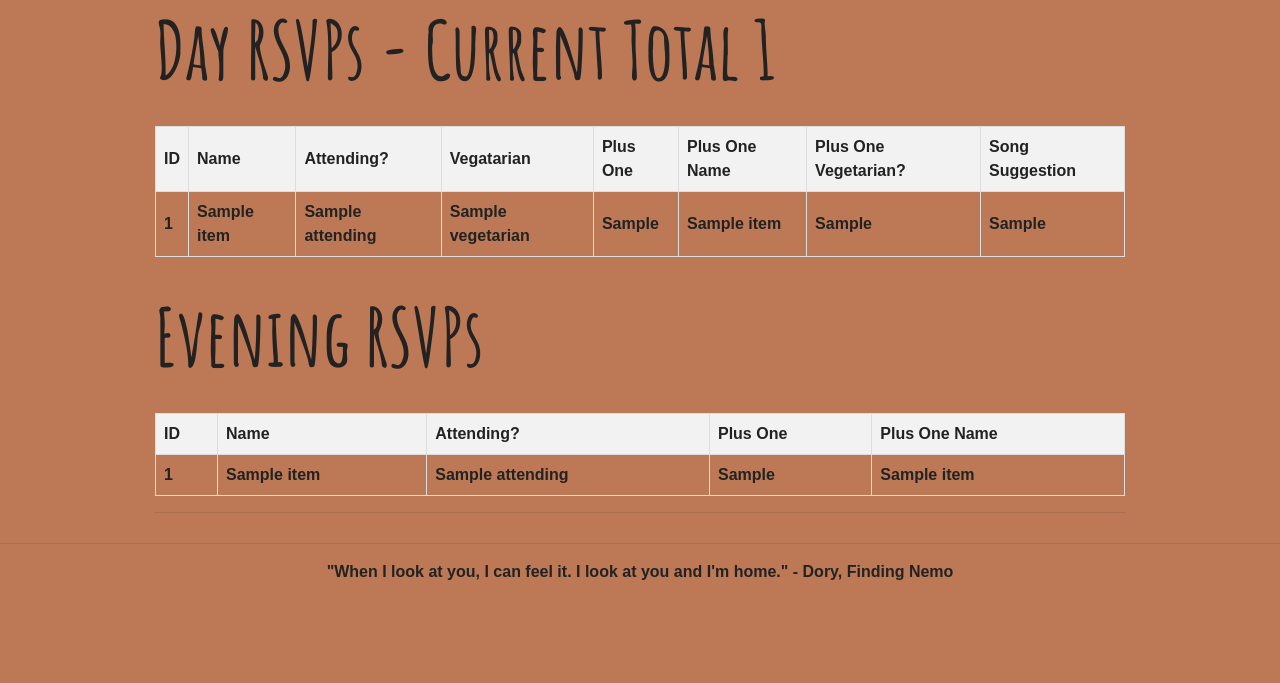
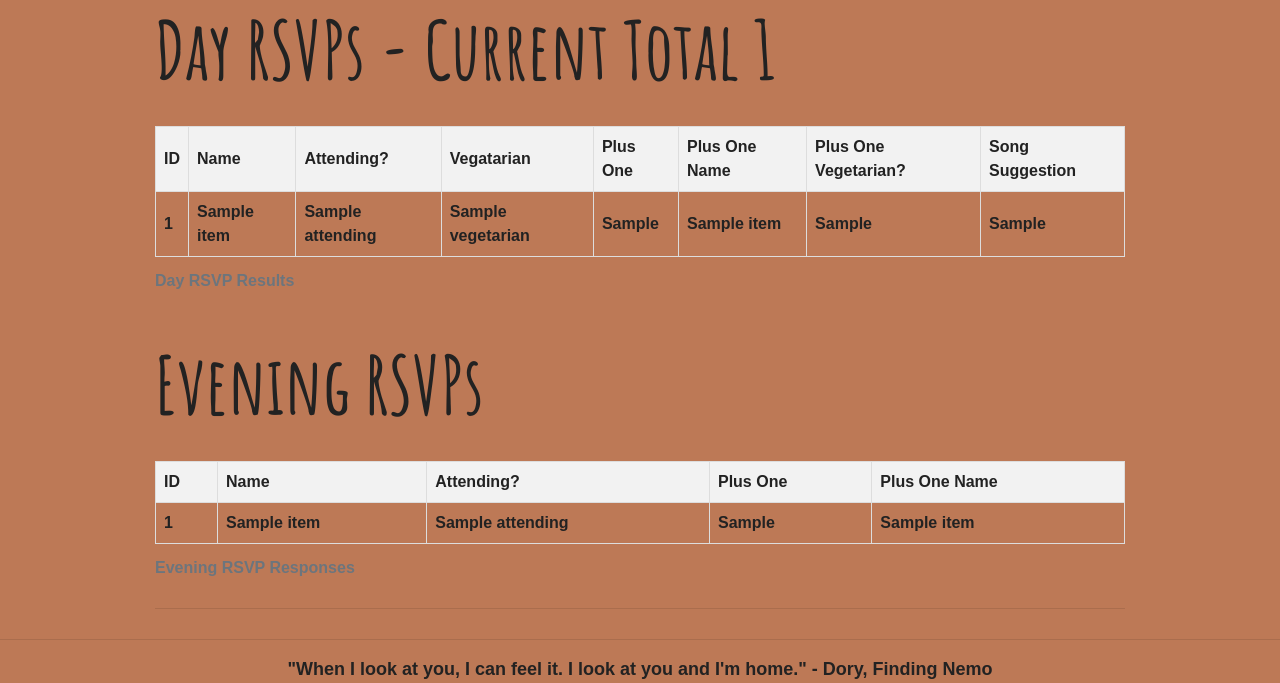
Before and after one commit to DanGahan/rsvp, a Django app: page /all_rsvps/ in a window 1280 px wide. Shown: the part 1841-2524 px from the top of the page. Before the commit the page ends 2421 px from the top, so only its background shows below. Run offline with Django 3.2, Linux system fonts and the light colour scheme; tables that the repository leaves empty hold one stand-in row (values such as "Sample post"); a database or web service that is not in the repository returns one stand-in record (values such as "Sample title"); data that the repository does not hold is empty; parts of the project's set-up code (start-up, migrations or seed data) failed here and were passed over; some libraries are stand-ins or nearby versions.

Commit message:
address Sonar resliability observations

```diff
--- a/frontend/frontend/static/css/style.css
+++ b/frontend/frontend/static/css/style.css
@@ -637,6 +637,11 @@ ol {
    Footer section
  -----------------------*/
 
+ .footer {
+	font-size: 18px;;
+	text-align: center;
+  }
+
 .footer__copyright__text {
 	text-align: center;
 	padding-bottom: 5px;
--- a/frontend/frontend/static/js/main.js
+++ b/frontend/frontend/static/js/main.js
@@ -66,7 +66,6 @@ $(window).on('load', function() {
 		slidesToShow: 1,
 		centerMode: true,
 		variableWidth: true,
-		centerMode: true,
 		arrows: false,
 		asNavFor: '.hero-text-slider',
 		autoplay: true,
--- a/frontend/frontend/templates/all_rsvps.html
+++ b/frontend/frontend/templates/all_rsvps.html
@@ -42,6 +42,7 @@
 	<div class="blog__single__page">
         <h2>Day RSVPs - Current Total {{rsvp_count}}</h2>
         <table border="1">
+            <caption>Day RSVP Results</caption>
             <thead>
                 <tr>
                     <th>ID</th>
@@ -74,6 +75,7 @@
         <h2>Evening RSVPs</h2>
 
         <table border="1">
+            <caption>Evening RSVP Responses</caption>
             <thead>
                 <tr>
                     <th>ID</th>
--- a/frontend/frontend/templates/footer.html
+++ b/frontend/frontend/templates/footer.html
@@ -9,5 +9,5 @@
 </body>
 <hr>
 <div class="footer">
-<center>"When I look at you, I can feel it. I look at you and I'm home." - Dory, Finding Nemo</center>
+        "When I look at you, I can feel it. I look at you and I'm home." - Dory, Finding Nemo
 </div>
--- a/frontend/frontend/templates/success.html
+++ b/frontend/frontend/templates/success.html
@@ -92,7 +92,7 @@
             <h2><i class="fa fa-map-pin"></i> Location</h2>
             <p>
             <h4>Llanerch Vineyard Hotel, Hensol Rd, Hensol, Pontyclun CF72 8GG. </h4>
-            <iframe src="https://www.google.com/maps/embed?pb=!1m18!1m12!1m3!1d2483.307034270037!2d-3.372419422950784!3d51.50758287181337!2m3!1f0!2f0!3f0!3m2!1i1024!2i768!4f13.1!3m3!1m2!1s0x486e11a05e2f6835%3A0x770009829cf6abaf!2sLlanerch%20Vineyard%20Hotel!5e0!3m2!1sen!2suk!4v1705324052022!5m2!1sen!2suk" width="600" height="450" style="border:0;" allowfullscreen="" loading="lazy" referrerpolicy="no-referrer-when-downgrade"></iframe>
+            <iframe src="https://www.google.com/maps/embed?pb=!1m18!1m12!1m3!1d2483.307034270037!2d-3.372419422950784!3d51.50758287181337!2m3!1f0!2f0!3f0!3m2!1i1024!2i768!4f13.1!3m3!1m2!1s0x486e11a05e2f6835%3A0x770009829cf6abaf!2sLlanerch%20Vineyard%20Hotel!5e0!3m2!1sen!2suk!4v1705324052022!5m2!1sen!2suk" width="600" height="450" style="border:0;" allowfullscreen="" loading="lazy" referrerpolicy="no-referrer-when-downgrade" title="Google Maps iFrame"></iframe>
             <h2><i class="fa fa-bed"></i> Accommodation</h2>
             <h4>
             Please contact the venue direct on 01443 222716 if you wish to book accomodation. Alternativly you can book via the <a href="https://llanerch.co.uk">Llanerch website.</a>
```
